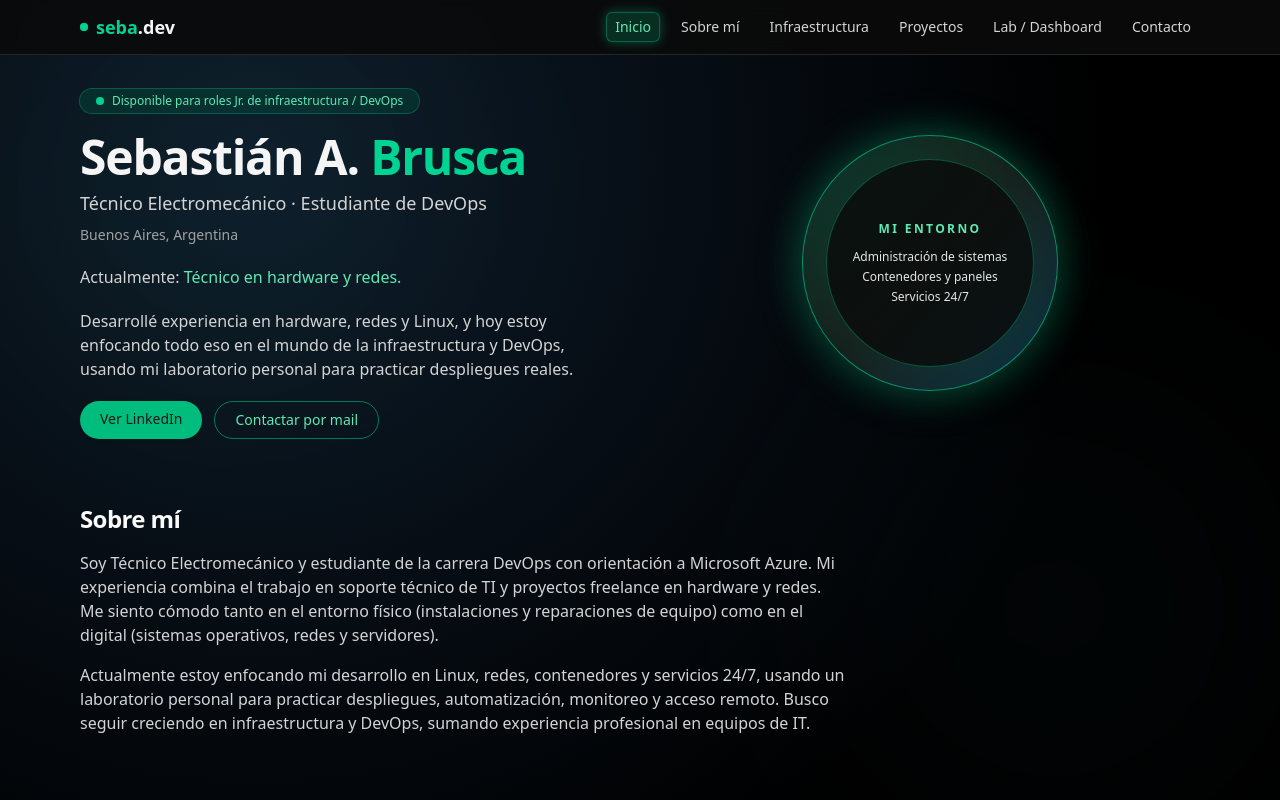
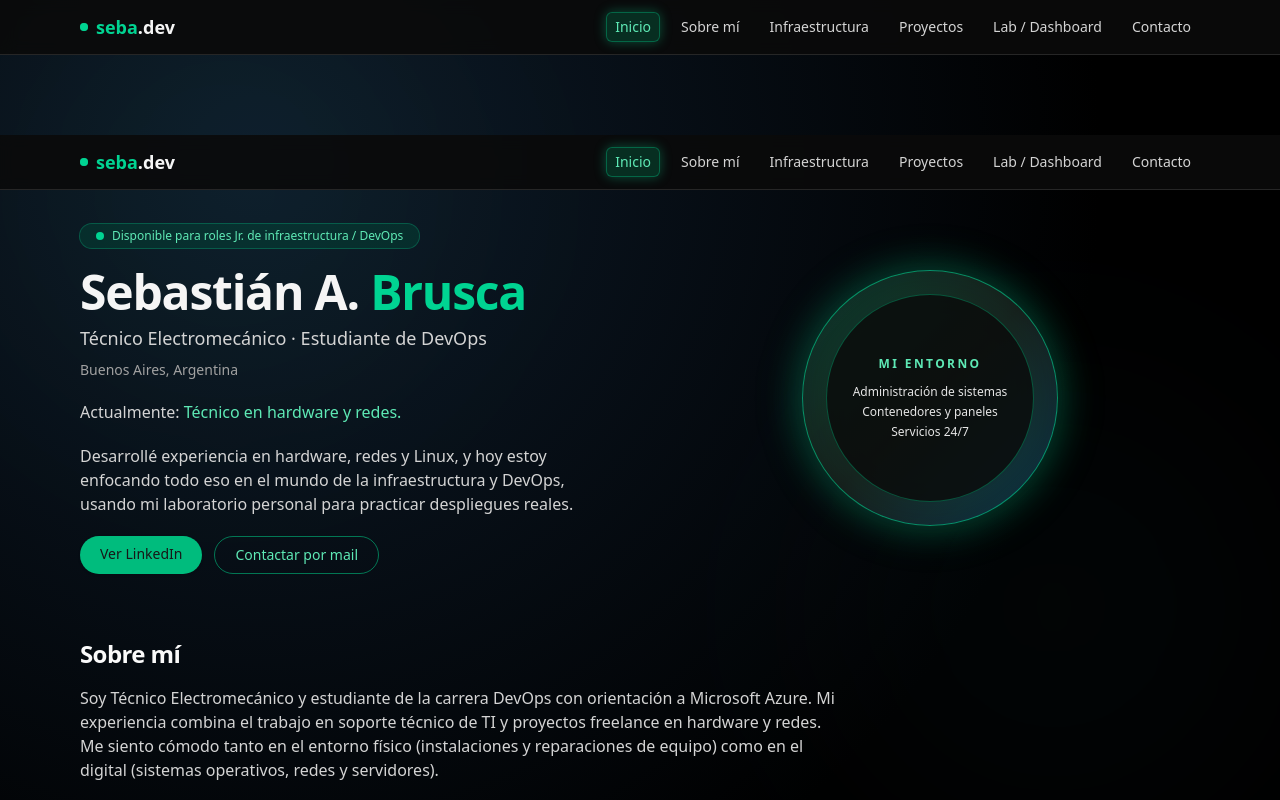
Before and after one commit to SebastianBrusca/seba-portfolio, a Next.js app: page / in a window 1280 px wide. Shown: the top 800 px of the page. Built offline with nearby package versions, Linux system fonts and the light colour scheme.

Commit message:
Render Navbar globally in app layout

```diff
--- a/src/app/layout.tsx
+++ b/src/app/layout.tsx
@@ -1,3 +1,4 @@
+import Navbar from "@/components/Navbar";
 import type { Metadata } from "next";
 import "./globals.css";
 
@@ -15,14 +16,19 @@ export default function RootLayout({
   return (
     <html lang="es">
       <body className="text-neutral-100 antialiased relative overflow-x-hidden">
-        {/* Fondo animado */}
-        <div className="ambient-bg" aria-hidden="true" />
+  {/* Fondo animado */}
+  <div className="ambient-bg" aria-hidden="true" />
 
-        {/* Contenido */}
-        <div className="relative z-10">
-          {children}
-        </div>
-      </body>
+  {/* Navbar */}
+  <div className="relative z-20">
+    <Navbar />
+  </div>
+
+  {/* Contenido */}
+  <main className="relative z-10 pt-20">
+    {children}
+  </main>
+</body>
     </html>
   );
 }
```
